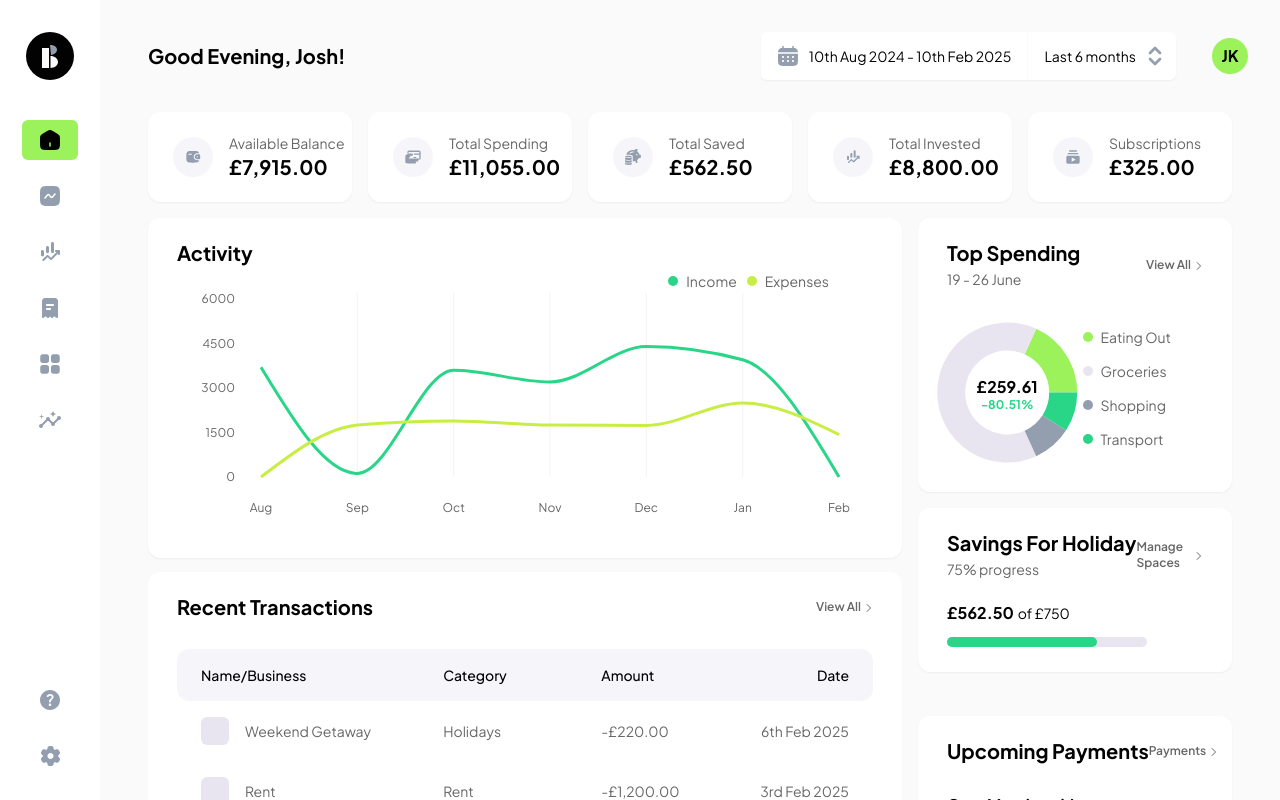
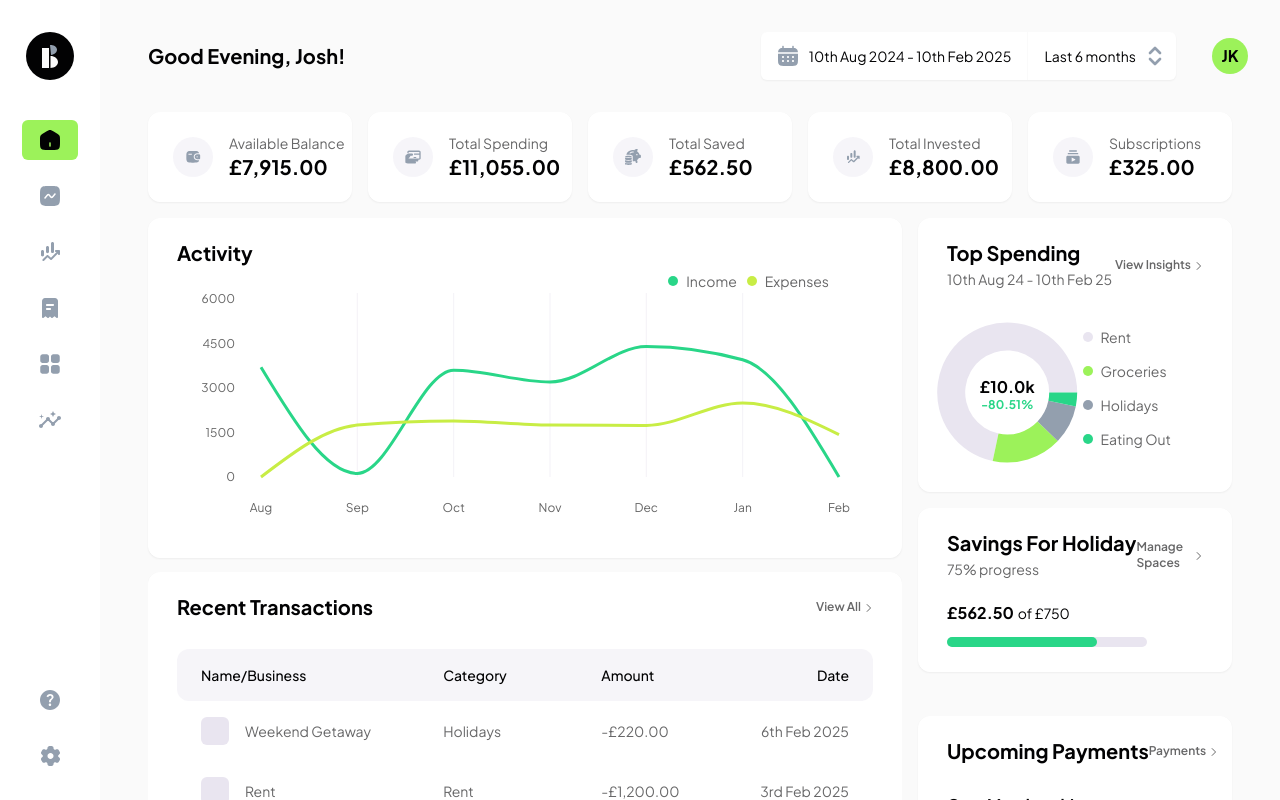
Before and after one commit to jkellerman/Balans, a Next.js app: page /dashboard in a window 1280 px wide. Built offline with nearby package versions, Linux system fonts and the light colour scheme.

Commit message:
feat: create top sending for donut chart from data

```diff
--- a/app/dashboard/page.tsx
+++ b/app/dashboard/page.tsx
@@ -6,11 +6,17 @@ import ProgressBar from "@/components/progress-bar";
 import RecentTransactions from "@/components/table/recent-transactions";
 import { CardContent } from "@/components/ui/card";
 import UpcomingPayments from "@/components/upcoming-payments";
+import { formatDateShort } from "@/lib/date";
 import { generateRecurringTransactions } from "@/lib/utils";
 import { data } from "@/mocks/data";
 import { Data, RecurringPayment } from "@/types/data";
 
 export default function Page() {
+	const today = new Date();
+	const sixMonthsBefore = new Date();
+	sixMonthsBefore.setMonth(today.getMonth() - 6);
+
+	const donutSubHeading = `${formatDateShort(sixMonthsBefore)} - ${formatDateShort(today)}`;
 	const calculateRemainingAmount = (data: Data) => {
 		const totalIncome = data.transactions
 			.filter((transaction) => transaction.type === "income")
@@ -58,7 +64,7 @@ export default function Page() {
 				<StatCard heading="total spending" icon="Expenses" value={calculateTotalSpending(data)} isCurrency />
 			</div>
 			<div className="sm:col-span-6 sm:row-span-3 sm:row-start-2 xl:col-span-3 xl:col-start-8 xl:row-span-2 xl:row-start-2">
-				<InfoCard heading="top spending" subheading="19 - 26 June" linkText="view all" path="/transactions">
+				<InfoCard heading="top spending" subheading={donutSubHeading} linkText="view insights" path="/insights">
 					<CardContent className="h-[170px] w-full sm:h-[220px] xl:h-[180px]">
 						<DonutChart />
 					</CardContent>
--- a/components/chart/charts/donut.tsx
+++ b/components/chart/charts/donut.tsx
@@ -1,6 +1,10 @@
 "use client";
 
 import { useMediaQuery } from "@/hooks/useMediaQuery";
+import { formatCurrencyShort } from "@/lib/formatter";
+import { generateRecurringTransactions } from "@/lib/utils";
+import { data } from "@/mocks/data";
+import { RecurringPayment, Transaction } from "@/types/data";
 import { Cell, Label, Legend, Pie, PieChart, ResponsiveContainer, Tooltip } from "recharts";
 
 import customLegend from "../components/legend";
@@ -10,22 +14,37 @@ export default function DonutChart() {
 	const isSmallerScreen = useMediaQuery("(max-width: 768px)");
 
 	const legendPositionRight = isSmallerScreen ? 30 : 50;
-	const data = [
-		{ name: "Eating Out", spent: 20 },
-		{ name: "Groceries", spent: 70 },
-		{ name: "Shopping", spent: 10 },
-		{ name: "Transport", spent: 10 },
-	];
 
-	const COLORS = ["hsl(var(--primary))", "hsl(var(--senary))", "hsl(var(--septenary))", "hsl(var(--tertiary))"];
+	const getTopSpending = (transactions: Transaction[], recurringPayments: RecurringPayment[]) => {
+		const expenseTransactions = transactions.filter((t) => t.type === "expense");
+		const recurringTransactions = generateRecurringTransactions(recurringPayments);
+
+		const allExpenses = [...expenseTransactions, ...recurringTransactions];
+
+		const spendingByCategory = allExpenses.reduce(
+			(acc, transaction) => {
+				acc[transaction.category] = (acc[transaction.category] || 0) + transaction.amount;
+				return acc;
+			},
+			{} as Record<string, number>
+		);
+
+		return Object.entries(spendingByCategory)
+			.map(([category, amount]) => ({ category, amount }))
+			.sort((a, b) => b.amount - a.amount);
+	};
+
+	const topSpending = getTopSpending(data.transactions, data.recurringPayments).slice(0, 4);
+
+	const COLORS = ["hsl(var(--senary))", "hsl(var(--primary))", "hsl(var(--septenary))", "hsl(var(--tertiary))"];
 
 	return (
 		<ResponsiveContainer>
 			<PieChart>
 				<Pie
-					data={data}
-					dataKey="spent"
-					nameKey="name"
+					data={topSpending}
+					dataKey="amount"
+					nameKey="category"
 					cx="40%"
 					cy="45%"
 					innerRadius={42}
@@ -33,10 +52,16 @@ export default function DonutChart() {
 					labelLine={false}
 					stroke="none"
 				>
-					{data.map((_, index) => (
+					{topSpending.map((_, index) => (
 						<Cell key={`cell-${index}`} fill={COLORS[index % COLORS.length]} style={{ outline: "none" }} />
 					))}
-					<Label width={30} position="center" content={<CustomLabel value1={259.61} value2={-80.51} />}></Label>
+					<Label
+						width={30}
+						position="center"
+						content={
+							<CustomLabel value1={topSpending.reduce((total, item) => total + item.amount, 0)} value2={-80.51} />
+						}
+					></Label>
 				</Pie>
 				<Tooltip
 					content={<CustomTooltip />}
@@ -77,7 +102,7 @@ function CustomLabel({ viewBox, value1, value2 }: CustomLabelProps) {
 		<>
 			<text x={cx} y={cy} textAnchor="middle" dominantBaseline="central">
 				<tspan x={cx} dy="0" fontSize="16" fontWeight="bold" fill="hsl(var(--foreground))">
-					£{value1}
+					{formatCurrencyShort(value1)}
 				</tspan>
 				<tspan x={cx} dy="1.5em" fontSize="12" fill="hsl(var(--tertiary))" fontWeight="bolder">
 					{value2}%
--- a/lib/date.ts
+++ b/lib/date.ts
@@ -48,6 +48,30 @@ export const formatDate = (date: Date) => {
 
 	return `${day}${suffix(day)} ${formattedDate.split(" ")[1]} ${formattedDate.split(" ")[2]}`;
 };
+export const formatDateShort = (date: Date) => {
+	const day = date.getDate();
+	const suffix = (day: number) => {
+		if (day > 3 && day < 21) return "th";
+		switch (day % 10) {
+			case 1:
+				return "st";
+			case 2:
+				return "nd";
+			case 3:
+				return "rd";
+			default:
+				return "th";
+		}
+	};
+
+	const formattedDate = new Intl.DateTimeFormat("en-GB", {
+		day: "numeric",
+		month: "short",
+		year: "2-digit",
+	}).format(date);
+
+	return `${day}${suffix(day)} ${formattedDate.split(" ")[1]} ${formattedDate.split(" ")[2]}`;
+};
 
 // Function to format the date and get the month name ('Jan', 'Feb', etc.)
 export const formatDateToMonth = (date: Date): string => {
--- a/lib/formatter.ts
+++ b/lib/formatter.ts
@@ -15,3 +15,13 @@ export function getGreeting(): string {
 export const formatCurrency = (amount: number) => {
 	return new Intl.NumberFormat("en-GB", { style: "currency", currency: "GBP" }).format(amount);
 };
+
+export const formatCurrencyShort = (amount: number) => {
+	if (amount >= 1_000_000) {
+		return `£${(amount / 1_000_000).toFixed(2)}m`;
+	} else if (amount >= 10_000) {
+		return `£${(amount / 1_000).toFixed(1)}k`;
+	} else {
+		return `£${amount.toFixed(2)}`;
+	}
+};
--- a/mocks/data.ts
+++ b/mocks/data.ts
@@ -81,7 +81,7 @@ export const IncomeCategories = [
 
 export const data: Data = {
 	transactions: [
-		{ id: 1, type: "income", name: "Salary", amount: 3200, category: "Salary", date: getDateFromToday(-180) },
+		{ id: 1, type: "income", name: "Salary", amount: 3200, category: "salary", date: getDateFromToday(-180) },
 		{
 			id: 2,
 			type: "income",
@@ -98,9 +98,9 @@ export const data: Data = {
 			category: "Other Income",
 			date: getDateFromToday(-160),
 		},
-		{ id: 4, type: "expense", name: "Groceries", amount: 250, category: "Groceries", date: getDateFromToday(-159) },
-		{ id: 5, type: "expense", name: "Eating Out", amount: 90, category: "Eating Out", date: getDateFromToday(-155) },
-		{ id: 6, type: "expense", name: "Train ticket", amount: 120, category: "Transport", date: getDateFromToday(-138) },
+		{ id: 4, type: "expense", name: "Groceries", amount: 250, category: "groceries", date: getDateFromToday(-159) },
+		{ id: 5, type: "expense", name: "Eating Out", amount: 90, category: "eating out", date: getDateFromToday(-155) },
+		{ id: 6, type: "expense", name: "Train ticket", amount: 120, category: "transport", date: getDateFromToday(-138) },
 		{
 			id: 7,
 			type: "expense",
@@ -109,24 +109,24 @@ export const data: Data = {
 			category: "Entertainment",
 			date: getDateFromToday(-130),
 		},
-		{ id: 8, type: "expense", name: "New Trainers", amount: 85, category: "Clothes", date: getDateFromToday(-124) },
-		{ id: 9, type: "expense", name: "Weekend Trip", amount: 200, category: "Holidays", date: getDateFromToday(-120) },
-		{ id: 10, type: "income", name: "Salary", amount: 3200, category: "Salary", date: getDateFromToday(-115) },
+		{ id: 8, type: "expense", name: "New Trainers", amount: 85, category: "clothes", date: getDateFromToday(-124) },
+		{ id: 9, type: "expense", name: "Weekend Trip", amount: 200, category: "holidays", date: getDateFromToday(-120) },
+		{ id: 10, type: "income", name: "Salary", amount: 3200, category: "salary", date: getDateFromToday(-115) },
 		{
 			id: 11,
 			type: "income",
 			name: "Freelance Writing",
 			amount: 400,
-			category: "Side Hustle",
+			category: "side hustle",
 			date: getDateFromToday(-112),
 		},
-		{ id: 12, type: "expense", name: "Groceries", amount: 280, category: "Groceries", date: getDateFromToday(-105) },
+		{ id: 12, type: "expense", name: "Groceries", amount: 280, category: "groceries", date: getDateFromToday(-105) },
 		{
 			id: 13,
 			type: "expense",
 			name: "Valentine's Dinner",
 			amount: 150,
-			category: "Eating Out",
+			category: "eating out",
 			date: getDateFromToday(-100),
 		},
 		{
@@ -134,32 +134,32 @@ export const data: Data = {
 			type: "expense",
 			name: "Weekend Getaway",
 			amount: 300,
-			category: "Holidays",
+			category: "holidays",
 			date: getDateFromToday(-80),
 		},
-		{ id: 15, type: "income", name: "Salary", amount: 3200, category: "Salary", date: getDateFromToday(-77) },
-		{ id: 16, type: "income", name: "Tutoring", amount: 200, category: "Side Hustle", date: getDateFromToday(-70) },
-		{ id: 17, type: "expense", name: "Groceries", amount: 260, category: "Groceries", date: getDateFromToday(-58) },
-		{ id: 18, type: "expense", name: "New Suit", amount: 180, category: "Clothes", date: getDateFromToday(-52) },
-		{ id: 19, type: "income", name: "Salary", amount: 3200, category: "Salary", date: getDateFromToday(-49) },
-		{ id: 20, type: "income", name: "Bonus", amount: 1000, category: "Bonus", date: getDateFromToday(-45) },
-		{ id: 21, type: "expense", name: "Groceries", amount: 270, category: "Groceries", date: getDateFromToday(-38) },
+		{ id: 15, type: "income", name: "Salary", amount: 3200, category: "salary", date: getDateFromToday(-77) },
+		{ id: 16, type: "income", name: "Tutoring", amount: 200, category: "side hustle", date: getDateFromToday(-70) },
+		{ id: 17, type: "expense", name: "Groceries", amount: 260, category: "groceries", date: getDateFromToday(-58) },
+		{ id: 18, type: "expense", name: "New Suit", amount: 180, category: "clothes", date: getDateFromToday(-52) },
+		{ id: 19, type: "income", name: "Salary", amount: 3200, category: "salary", date: getDateFromToday(-49) },
+		{ id: 20, type: "income", name: "Bonus", amount: 1000, category: "bonus", date: getDateFromToday(-45) },
+		{ id: 21, type: "expense", name: "Groceries", amount: 270, category: "groceries", date: getDateFromToday(-38) },
 		{
 			id: 22,
 			type: "expense",
 			name: "Concert Ticket",
 			amount: 100,
-			category: "Entertainment",
+			category: "entertainment",
 			date: getDateFromToday(-32),
 		},
-		{ id: 23, type: "income", name: "Salary", amount: 3200, category: "Salary", date: getDateFromToday(-30) },
-		{ id: 24, type: "expense", name: "Groceries", amount: 275, category: "Groceries", date: getDateFromToday(-22) },
+		{ id: 23, type: "income", name: "Salary", amount: 3200, category: "salary", date: getDateFromToday(-30) },
+		{ id: 24, type: "expense", name: "Groceries", amount: 275, category: "groceries", date: getDateFromToday(-22) },
 		{
 			id: 25,
 			type: "expense",
 			name: "Weekend Camping",
 			amount: 180,
-			category: "Holidays",
+			category: "holidays",
 			date: getDateFromToday(-20),
 		},
 		{
@@ -167,7 +167,7 @@ export const data: Data = {
 			type: "income",
 			name: "Freelance Graphic Design",
 			amount: 600,
-			category: "Side Hustle",
+			category: "side hustle",
 			date: getDateFromToday(-20),
 		},
 		{
@@ -175,17 +175,17 @@ export const data: Data = {
 			type: "income",
 			name: "Selling Handmade Jewelry",
 			amount: 150,
-			category: "Other Income",
+			category: "other income",
 			date: getDateFromToday(-18),
 		},
-		{ id: 28, type: "expense", name: "Groceries", amount: 290, category: "Groceries", date: getDateFromToday(-13) },
-		{ id: 29, type: "expense", name: "Eating Out", amount: 80, category: "Eating Out", date: getDateFromToday(-10) },
+		{ id: 28, type: "expense", name: "Groceries", amount: 290, category: "groceries", date: getDateFromToday(-13) },
+		{ id: 29, type: "expense", name: "Eating Out", amount: 80, category: "eating out", date: getDateFromToday(-10) },
 		{
 			id: 30,
 			type: "expense",
 			name: "Weekend Getaway",
 			amount: 220,
-			category: "Holidays",
+			category: "holidays",
 			date: getDateFromToday(-4),
 		},
 	],
```
